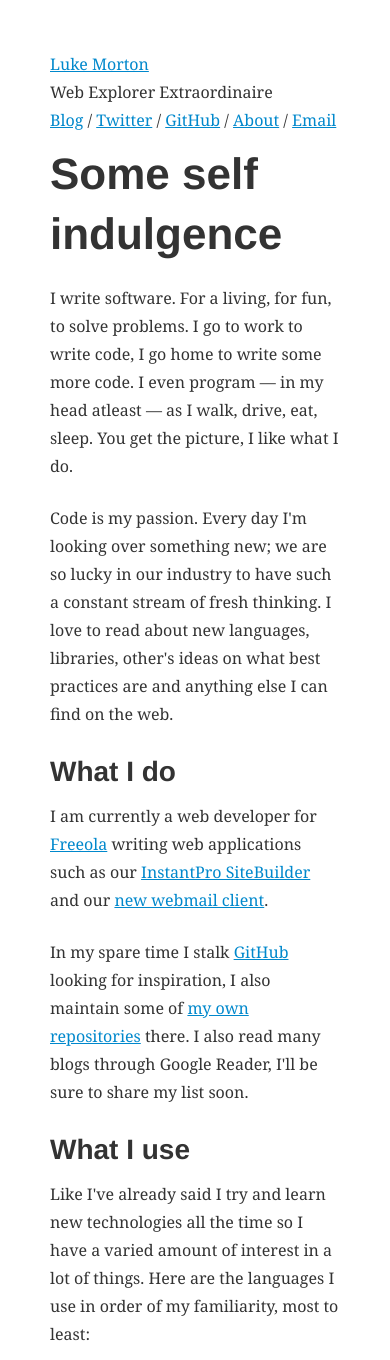
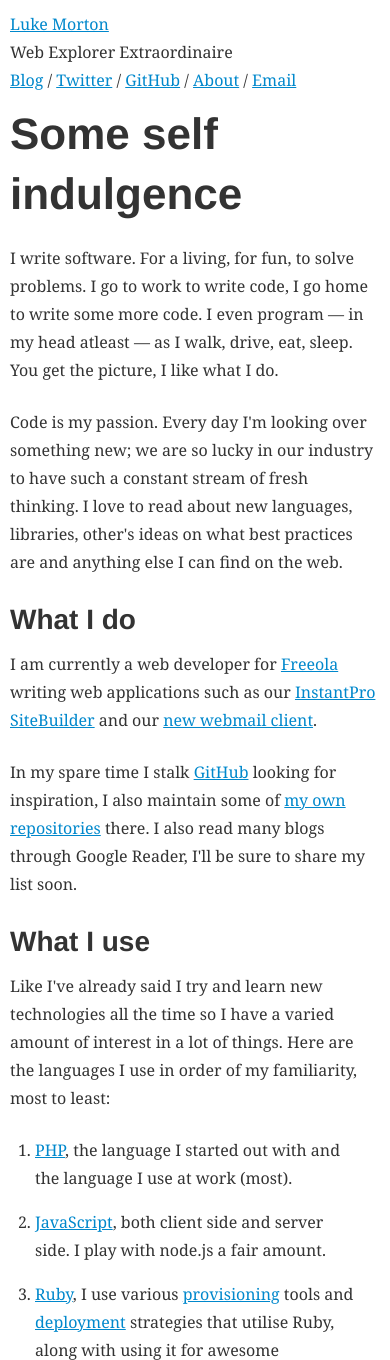
Before and after one commit to lukemorton/lukemorton.co.uk, a PHP site: page /about.html in a window 390 px wide. Shown: the top 1360 px of the page. Run offline with PHP 8.4, Linux system fonts and the light colour scheme; some libraries are stand-ins or nearby versions.

Commit message:
Reduce body margin on smaller screens

```diff
--- a/public/css/screen.css
+++ b/public/css/screen.css
@@ -55,6 +55,10 @@ h4 {
 }
 
 @media only screen and (max-width: 480px) {
+  body {
+    margin: 10px;
+  }
+
   h1 {
     line-height: 60px;
     margin-bottom: 20px;
```
